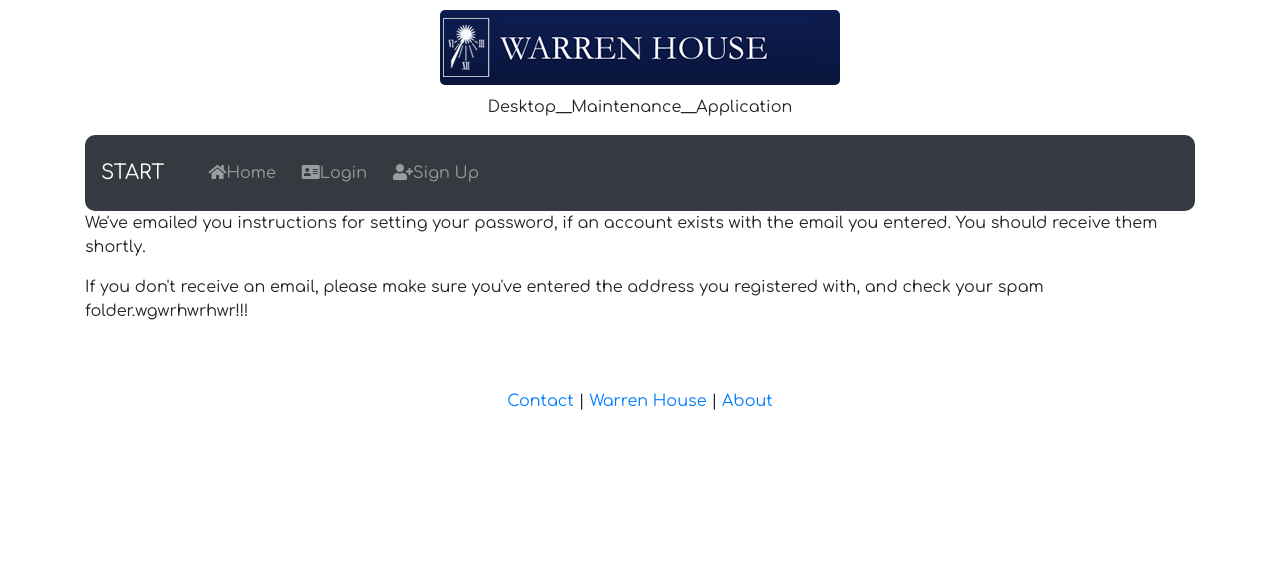
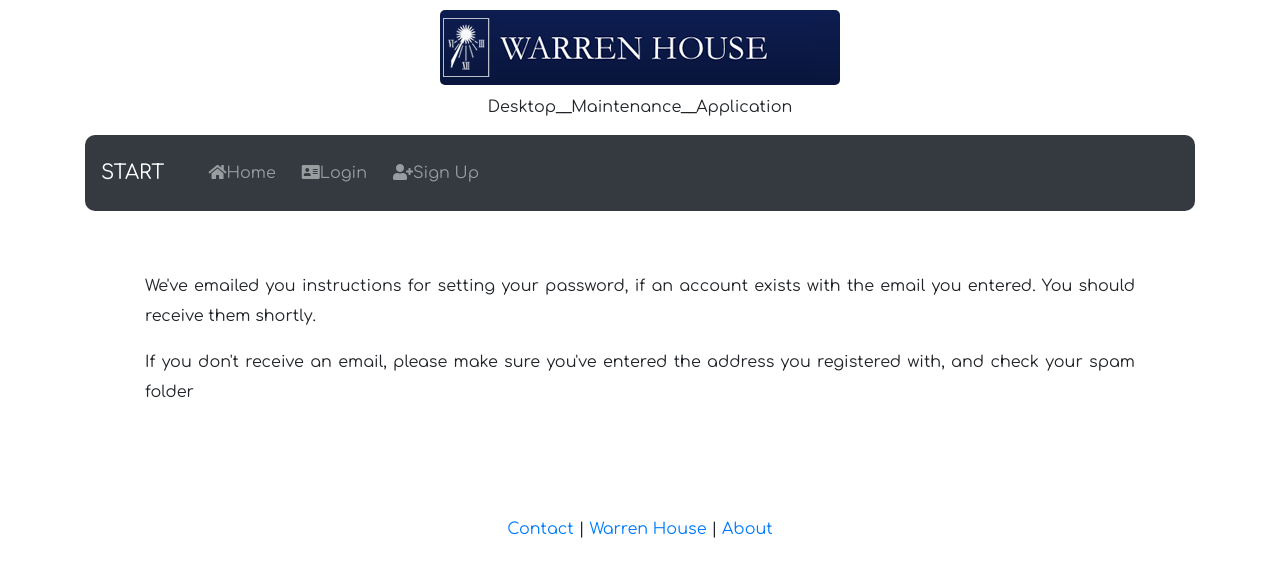
Before and after one commit to BartoszLewosz/Maintenance_ticketing_system, a Django app: page /password_reset/done/ in a window 1280 px wide. Shown: the top 577 px of the page. Run offline with Django 3.2, Linux system fonts and the light colour scheme; some libraries are stand-ins or nearby versions; some web fonts are replaced.

Commit message:
Changed and improved 'password reset' templates

```diff
--- a/homepage/static/homepage/css/main.css
+++ b/homepage/static/homepage/css/main.css
@@ -174,7 +174,8 @@ h2, h3, h4 {
 	padding: 20px;
 }
 
-.contact, .edit, .new-form {
+.contact, .edit, .new-form, .login,
+.password_reset {
 	text-align: center;
 	font-size: 16px;
 	padding: 20px;
@@ -184,7 +185,7 @@ h2, h3, h4 {
 	padding: 0 0 10% 40%;
 
 }
-.about_intro {
+.about_intro, .password_reset_done {
 	margin: 60px;
 	text-align: justify;
 	line-height: 30px;
--- a/homepage/templates/homepage/login.html
+++ b/homepage/templates/homepage/login.html
@@ -3,13 +3,17 @@
 {% block title %}Login{% endblock %}
 
 {% block content %}
-  <h3>Login</h3>
+
+<div class="login">
+	<h3>Login</h3>
   <form method="post">
     {% csrf_token %}
     {{ form.as_p }}
     <button type="submit" class="btn btn-outline-dark">Login</button>
   </form>
   <a href="{% url 'password_reset' %}", button type="submit", class="btn btn-outline-dark">Reset password</a>
+</div>
+
 {% endblock %}
 
 
--- a/homepage/templates/registration/password_reset_done.html
+++ b/homepage/templates/registration/password_reset_done.html
@@ -6,11 +6,12 @@
 
 {% block content %}
 
-	<p>We've emailed you instructions for setting your password, if an account exists with the email you entered.
-    You should receive them shortly.</p>
-    <p>
-    	If you don't receive an email, please make sure you've entered the address you registered with,
-    and check your spam folder.wgwrhwrhwr!!!
-    </p>
+	<div class="password_reset_done">
+		<p>We've emailed you instructions for setting your password, if an account exists with the email you entered. You should receive them shortly.</p>
+
+	    <p>If you don't receive an email, please make sure you've entered the address you registered with, and check your spam folder</p>
+
+	</div>
+
 
 {% endblock content %}
```
Also changed, not shown: homepage/templates/registration/password_reset_complete.html (+5 -3 lines), homepage/templates/registration/password_reset_confirm.html (+7 -1 lines), homepage/templates/registration/password_reset_form.html (+6 -3 lines).
